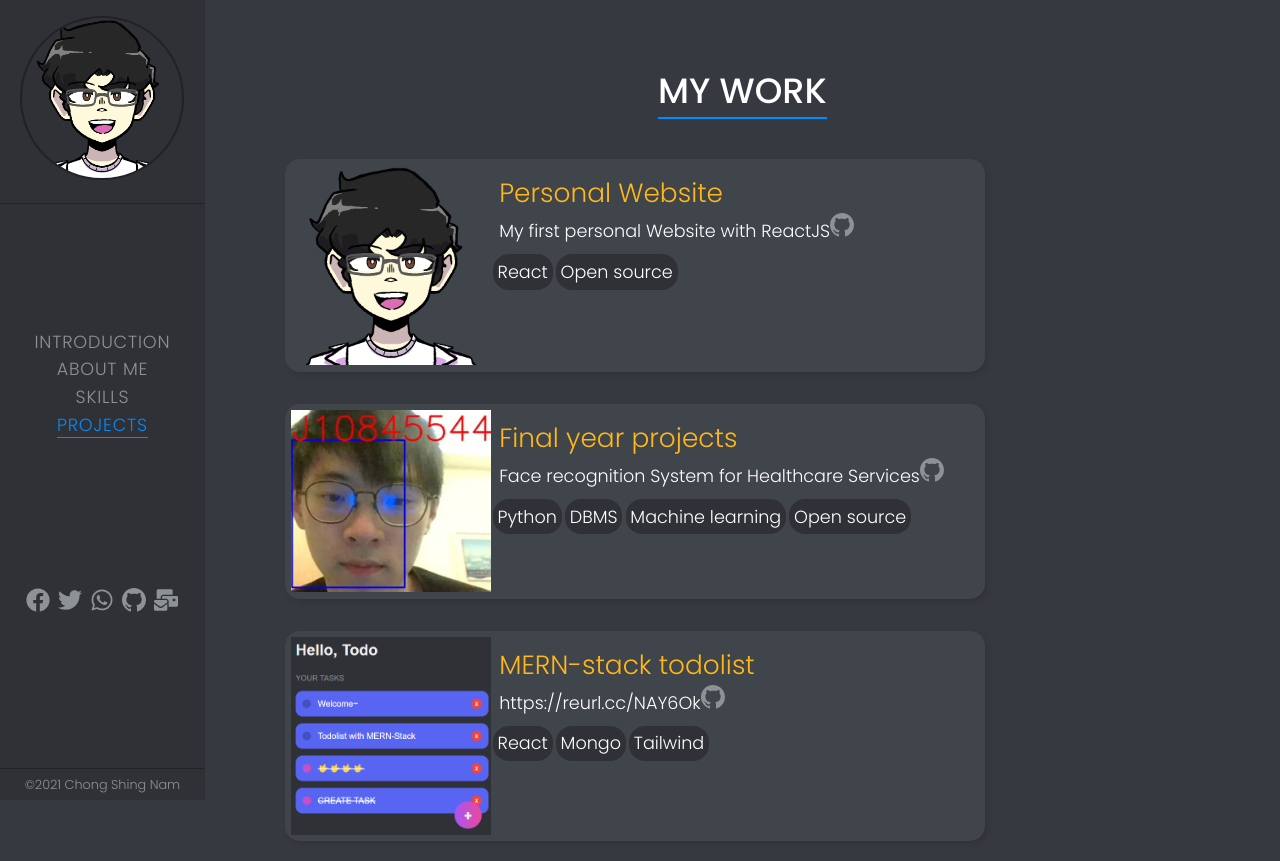
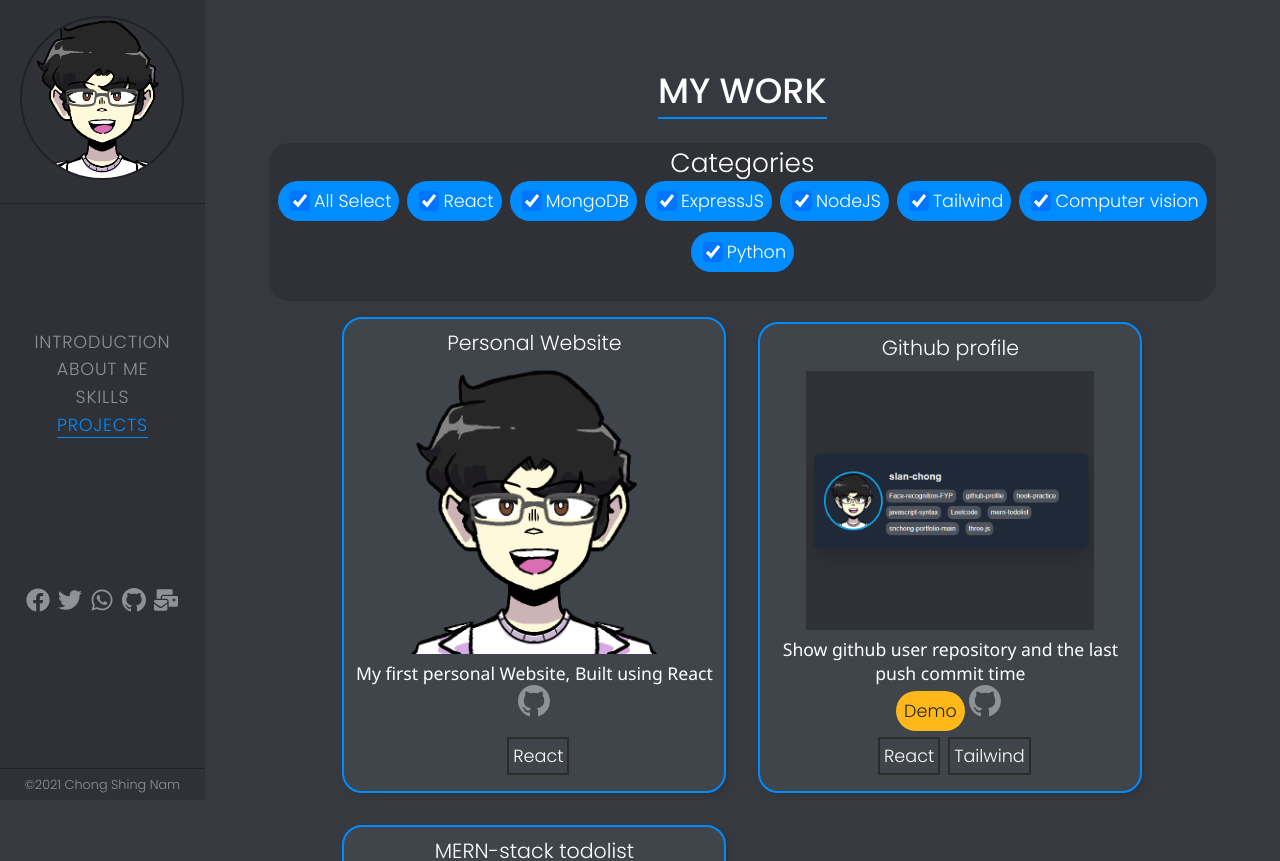
Before and after one commit to slan-chong/snchong-portfolio-main, a React (Create React App) app: page /#/projects in a window 1280 px wide. Shown: the top 861 px of the page. Built offline with nearby package versions, Linux system fonts and the light colour scheme.

Commit message:
filter feature

```diff
--- a/src/config.js
+++ b/src/config.js
@@ -2,63 +2,71 @@ export const projects = [
   {
     title: "Personal Website",
     img: "/img/avatar.png",
-    discription: "My first personal Website with ReactJS",
-    categorise: ["React", "Open source"],
-    siteUrl: "",
+    discription: "My first personal Website, Built using React ",
+    categorise: ["React"],
     sourceCodeUrl: "https://github.com/slan-chong/snchong-portfolio-main",
+  },
+  {
+    title: "Github profile",
+    img: "/img/Project_IMG04.png",
+    discription: "Show github user repository and the last push commit time",
+    categorise: ["React", "Tailwind"],
+    demoUrl: "https://gh-api-profile.netlify.app/",
+    sourceCodeUrl: "https://github.com/slan-chong/github-profile",
+  },
+  {
+    title: "MERN-stack todolist",
+    img: "/img/Project_IMG03.png",
+    discription:
+      "todolist with React, connecting to MongoDB with ExpressJS. Every time the state is change, it will send a request to the database",
+    categorise: ["React", "MongoDB", "Tailwind", "ExpressJS", "NodeJS"],
+    demoUrl: "https://mern-stack-todolist.netlify.app/",
+    sourceCodeUrl: "https://github.com/slan-chong/mern-todolist",
+  },
+
+  {
+    title: "Research project",
+    img: "/img/Project_IMG01.webp",
+    discription:
+      "Analyze an architectural floor plan database.A Real-Estate Recommender System from Architectural Floor Plan Images",
+    categorise: ["Computer vision", "MATLAB"],
   },
   {
     title: "Final year projects",
     img: "/img/Project_IMG02.webp",
     discription: "Face recognition System for Healthcare Services",
-    categorise: ["Python", "DBMS", "Machine learning", "Open source"],
+    categorise: ["Python", "SQLite", "Tensorflow", "Keras"],
     sourceCodeUrl: "https://github.com/slan-chong/Face-recognition-FYP",
-  },
-  {
-    title: "MERN-stack todolist",
-    img: "/img/Project_IMG03.png",
-    discription: "https://reurl.cc/NAY6Ok",
-    categorise: ["React", "Mongo", "Tailwind"],
-    sourceCodeUrl: "https://github.com/slan-chong/mern-todolist",
-  },
-  {
-    title: "Github profile",
-    img: "/img/Project_IMG04.png",
-    discription: "https://gh-api-profile.netlify.app/",
-    categorise: ["React", "Tailwind"],
-    sourceCodeUrl: "https://github.com/slan-chong/github-profile",
-  },
-  {
-    title: "Research project",
-    img: "/img/Project_IMG01.webp",
-    discription: "Analyze an architectural floor plan database",
-    categorise: ["Computer vision", "Machine learning"],
   },
 ];
 
-export const checkBoxFilters = [
+export const filters = [
   {
     id: 1,
     name: "React",
   },
   {
     id: 2,
-    name: "Open source",
+    name: "MongoDB",
   },
   {
     id: 3,
-    name: "Python",
+    name: "ExpressJS",
   },
   {
     id: 4,
-    name: "DBMS",
+    name: "NodeJS",
   },
   {
     id: 5,
-    name: "Machine learning",
+    name: "Tailwind",
   },
   {
     id: 6,
     name: "Computer vision",
   },
+  {
+    id: 7,
+    name: "Python",
+  },
 ];
--- a/src/pages/Projects.jsx
+++ b/src/pages/Projects.jsx
@@ -1,13 +1,106 @@
-import { useEffect } from "react";
-import { ProjectCard } from "../components/ProjectCard";
+import { useEffect, useState } from "react";
+import { projects, filters } from "../config";
+import { BsGithub } from "react-icons/bs";
 export const Projects = () => {
+  const [categories, setCategories] = useState([]);
+
+  const handleChange = (e) => {
+    const { name, checked } = e.target;
+    if (name === "allSelect") {
+      let tempCategorie = categories.map((categorie) => {
+        return { ...categorie, isChecked: checked };
+      });
+      setCategories(tempCategorie);
+    } else {
+      let tempCategorie = categories.map((categorie) =>
+        categorie.name === name
+          ? { ...categorie, isChecked: checked }
+          : categorie
+      );
+      setCategories(tempCategorie);
+    }
+  };
   useEffect(() => {
     document.title = "Projects";
+    let tempCategorie = filters.map((categorie) => {
+      return { ...categorie, isChecked: true };
+    });
+    setCategories(tempCategorie);
   }, []);
   return (
     <div className="Projects">
       <h1 className="title">MY WORK</h1>
-      <ProjectCard />
+      <div className="categorie">
+        <h2>Categories</h2>
+        <div className="form-check">
+          <label className="form-check-label">
+            <input
+              type="checkbox"
+              className="form-check-input"
+              name="allSelect"
+              checked={
+                !categories.some((categorie) => categorie?.isChecked !== true)
+              }
+              onChange={handleChange}
+            />
+            All Select
+          </label>
+        </div>
+        {categories.map((categorie) => (
+          <div className="form-check">
+            <label className="form-check-label" key={categorie.id}>
+              <input
+                type="checkbox"
+                className="form-check-input"
+                name={categorie.name}
+                checked={categorie?.isChecked || false}
+                onChange={handleChange}
+              />
+              {categorie.name}
+            </label>
+          </div>
+        ))}
+      </div>
+      {projects.map((project) => {
+        if (
+          project.categorise.some(
+            (tag) =>
+              categories
+                .map((filter) => (filter.isChecked ? filter.name : null))
+                .indexOf(tag) > -1
+          )
+        ) {
+          return (
+            <div className="project">
+              <div className="hero-section">
+                <h3>{project.title}</h3>
+                <img
+                  src={process.env.PUBLIC_URL + project.img}
+                  alt={project.title}
+                />
+              </div>
+              <div className="info">
+                <div className="discription">{project.discription}</div>
+                <div className="link">
+                  {project.demoUrl ? (
+                    <a href={project.demoUrl}>
+                      <span className="demo">Demo</span>
+                    </a>
+                  ) : null}
+                  {project.sourceCodeUrl ? (
+                    <a href={project.sourceCodeUrl}>
+                      <BsGithub className="icon gh" />
+                    </a>
+                  ) : null}
+                </div>
+                {project.categorise.map((tag) => {
+                  return <div className="tag">{tag}</div>;
+                })}
+              </div>
+            </div>
+          );
+        }
+      })}
     </div>
   );
 };
--- a/src/styles/_project.scss
+++ b/src/styles/_project.scss
@@ -1,3 +1,97 @@
+.Projects {
+  max-width: 80vw;
+  .categorie {
+    background-color: #2f3136;
+    border-radius: 20px;
+    padding-bottom: 16px;
+  }
+  .form-check {
+    display: inline-block;
+    padding: 4px;
+    margin-bottom: 16px;
+    .form-check-input {
+      margin-left: 4px;
+      margin-right: 4px;
+      position: relative;
+      display: inline-block;
+      width: 20px;
+      height: 20px;
+      top: 4px;
+      border: none;
+    }
+    .form-check-label {
+      display: inline;
+      padding: 8px;
+      background-color: #008cff;
+      border-radius: 20px;
+      cursor: pointer;
+    }
+  }
+  .project {
+    width: 80%;
+    min-width: 250px;
+    max-width: 30vw;
+    display: inline-block;
+    flex-direction: column;
+    margin: 16px;
+    padding: 8px;
+    border: #008cff 2px solid;
+    border-radius: 20px;
+    box-shadow: 3px 3px 6px -3px #2c2c2c;
+    background-color: #40444b;
+    .hero-section {
+      h3 {
+        margin-bottom: 8px;
+      }
+      img {
+        width: 288px;
+        max-width: 100%;
+      }
+    }
+  }
+  .info {
+    .discription {
+      word-wrap: break-word;
+      font-family: "Segoe UI", Tahoma, Verdana, sans-serif;
+    }
+    .link {
+      margin-bottom: 0.8rem;
+      a {
+        text-decoration: none;
+        .demo {
+          color: #242424;
+          transition: 0.5s;
+          position: relative;
+          background-color: #ffb819;
+          padding: 0.5rem;
+          border-radius: 2rem;
+          &:hover {
+            background-color: #ffe30d;
+          }
+        }
+        .icon {
+          margin-left: 0.25rem;
+          margin-right: 0.25rem;
+          font-size: 2rem;
+          color: #8e9297;
+          transition: 0.3s;
+          top: auto;
+        }
+        .gh:hover {
+          color: #7a00df;
+        }
+      }
+    }
+    .tag {
+      display: inline-block;
+      border: 2px solid #2c2c2c;
+      padding: 4px;
+      margin-left: 8px;
+      margin-bottom: 8px;
+    }
+  }
+}
+
 .projectContainer {
   flex-flow: wrap row;
   justify-content: left;
```
